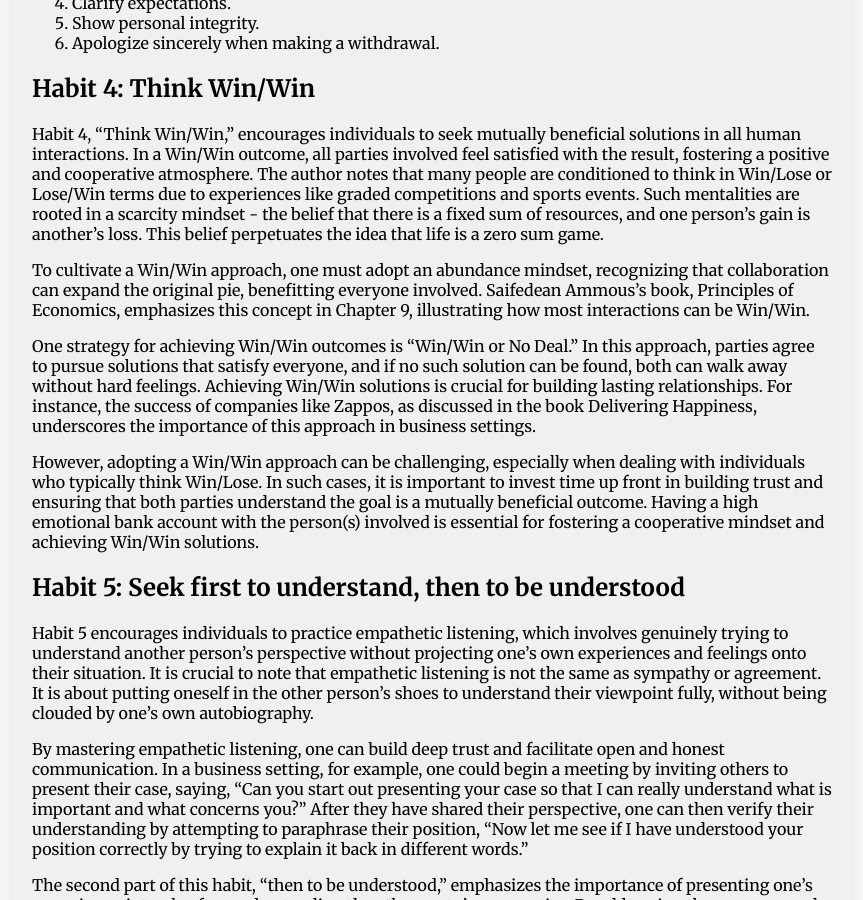
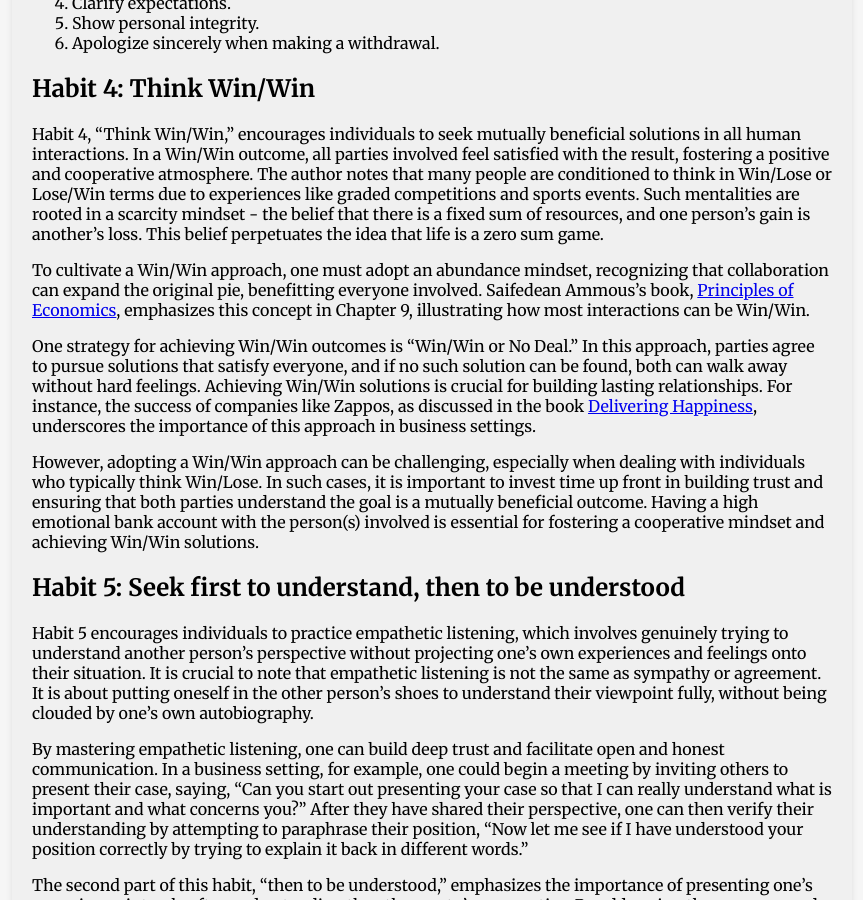
Before and after one commit to Kortelange/webpage, a Jekyll site: the page built from _books/seven_habits_of_highly_effective_people.md, in a window 1280 px wide and 900 px high, scrolled down 1877 px. Shown: the whole window, without its empty margins (208-1071 px from the left). Built offline with Jekyll 4.4.1, drawn with Linux system fonts in a browser that asks for light colours; part of the change alters nothing that is shown.

Commit message:
Fix broken links

```diff
--- a/_books/seven_habits_of_highly_effective_people.md
+++ b/_books/seven_habits_of_highly_effective_people.md
@@ -71,9 +71,9 @@ Covey lists six ways of making major deposits:
 
 Habit 4, "Think Win/Win," encourages individuals to seek mutually beneficial solutions in all human interactions. In a Win/Win outcome, all parties involved feel satisfied with the result, fostering a positive and cooperative atmosphere. The author notes that many people are conditioned to think in Win/Lose or Lose/Win terms due to experiences like graded competitions and sports events. Such mentalities are rooted in a scarcity mindset - the belief that there is a fixed sum of resources, and one person's gain is another's loss. This belief perpetuates the idea that life is a zero sum game.
 
-To cultivate a Win/Win approach, one must adopt an abundance mindset, recognizing that collaboration can expand the original pie, benefitting everyone involved. Saifedean Ammous's book, Principles of Economics, emphasizes this concept in Chapter 9, illustrating how most interactions can be Win/Win.
+To cultivate a Win/Win approach, one must adopt an abundance mindset, recognizing that collaboration can expand the original pie, benefitting everyone involved. Saifedean Ammous's book, [Principles of Economics](./principles_of_economics.html), emphasizes this concept in Chapter 9, illustrating how most interactions can be Win/Win.
 
-One strategy for achieving Win/Win outcomes is "Win/Win or No Deal." In this approach, parties agree to pursue solutions that satisfy everyone, and if no such solution can be found, both can walk away without hard feelings. Achieving Win/Win solutions is crucial for building lasting relationships. For instance, the success of companies like Zappos, as discussed in the book Delivering Happiness, underscores the importance of this approach in business settings.
+One strategy for achieving Win/Win outcomes is "Win/Win or No Deal." In this approach, parties agree to pursue solutions that satisfy everyone, and if no such solution can be found, both can walk away without hard feelings. Achieving Win/Win solutions is crucial for building lasting relationships. For instance, the success of companies like Zappos, as discussed in the book [Delivering Happiness](./delivering_happiness.html), underscores the importance of this approach in business settings.
 
 However, adopting a Win/Win approach can be challenging, especially when dealing with individuals who typically think Win/Lose. In such cases, it is important to invest time up front in building trust and ensuring that both parties understand the goal is a mutually beneficial outcome. Having a high emotional bank account with the person(s) involved is essential for fostering a cooperative mindset and achieving Win/Win solutions.
 
```
